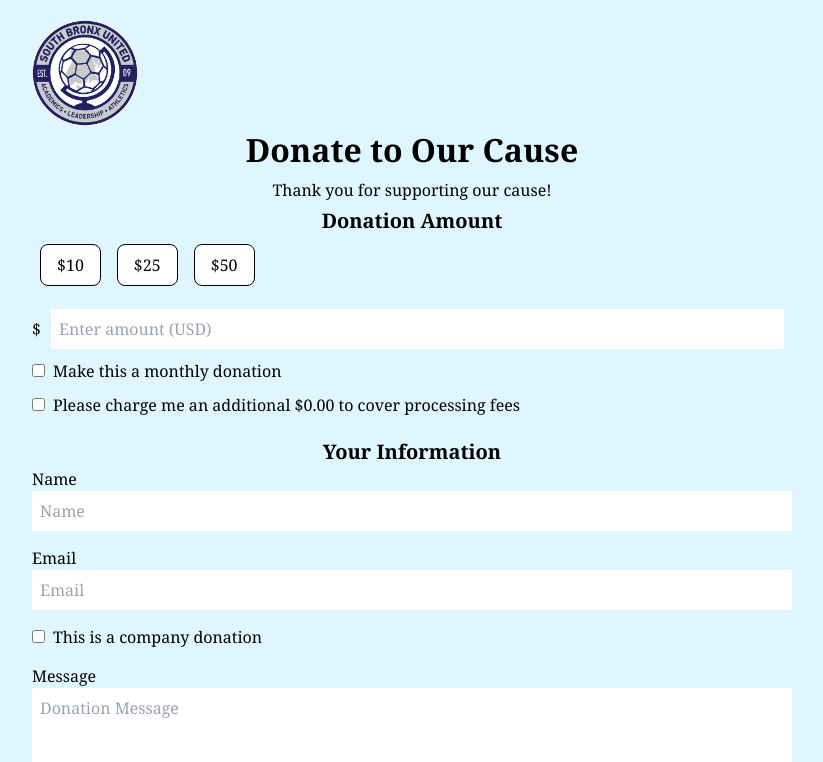
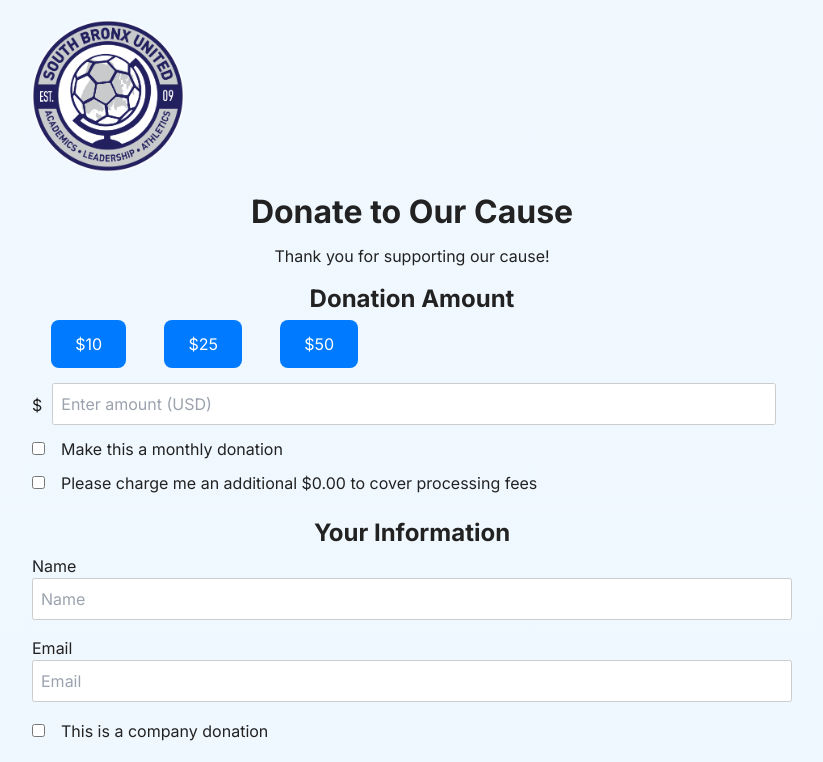
Before and after one commit to developforgood/South-Bronx-United-intern-group-4, a Next.js app in the folder clubhousecafe/: page /donation in a window 1280 px wide. Shown: the top 762 px of the page, without its empty margins (228-1051 px from the left). Built offline with nearby package versions, Linux system fonts and the light colour scheme.

Commit message:
styling done!

```diff
--- a/clubhousecafe/src/app/globals.css
+++ b/clubhousecafe/src/app/globals.css
@@ -3,88 +3,107 @@
 @tailwind utilities;
 
 :root {
-  --foreground-rgb: 0, 0, 0;
-  --background-start-rgb: 224, 246, 255;
-  --background-end-rgb: 224, 246, 255;
+  --foreground-rgb: 34, 34, 34; /* Darker text for better readability */
+  --background-start-rgb: 240, 248, 255; /* Slightly lighter background for better contrast */
+  --background-end-rgb: 240, 248, 255;
+  --button-bg-color: #007bff; /* Button background color */
+  --button-text-color: #fff; /* Button text color */
 }
 
 @media (prefers-color-scheme: dark) {
   :root {
-    --foreground-rgb: 0, 0, 0;
-    --background-start-rgb: 224, 246, 255;
-    --background-end-rgb: 224, 246, 255;
+    --foreground-rgb: 255, 255, 255; /* Lighter text for dark mode */
+    --background-start-rgb: 34, 34, 34; /* Dark background for dark mode */
+    --background-end-rgb: 34, 34, 34;
+    --button-bg-color: #0056b3; /* Darker button background color for dark mode */
   }
 }
 
-html body {
+html, body {
   color: rgb(var(--foreground-rgb));
   background: linear-gradient(
       to bottom,
-      transparent,
-      rgb(var(--background-end-rgb))
-    )
-    rgb(var(--background-start-rgb));
-    /* make default font Georgia */
-    font-family: Georgia, serif !important;
+      rgba(var(--background-start-rgb), 0.8),
+      rgba(var(--background-end-rgb), 1)
+    );
+  font-family: 'Georgia', serif;
+  margin: 0; /* Ensure no margin around the body */
+  padding: 0; /* Ensure no padding around the body */
 }
 
 p {
-  /* center text and make it wrap */
   text-align: center;
   white-space: pre-wrap;
-  /* add padding to top and bottom */
-  padding: 0.25rem 0;
+  padding: 0.5rem 0; /* Increased padding for better spacing */
+  line-height: 1.6; /* Improve readability */
 }
 
 h1 {
-  /* center it and bold it */
   text-align: center;
   font-weight: bold;
-  /* make it a little bigger */
-  font-size: 2rem;
+  font-size: 2rem; /* Increased size for emphasis */
+  margin: 0rem 0; /* Add spacing around header */
 }
 
 h2 {
-  /* center it and bold it */
   text-align: center;
   font-weight: bold;
-  /* make it a little bigger */
-  font-size: 1.25rem;
+  font-size: 1.5rem; /* Slightly larger than before */
+  margin: 0.2rem 0; /* Add spacing around header */
 }
 
 h3 {
-  /* center it and bold it */
   font-weight: bold;
-  /* make it a little bigger */
-  font-size: 1rem;
+  font-size: 1.1rem; /* Slightly larger for better readability */
+  margin: 0.1rem 0; /* Add spacing around header */
 }
 
 button {
-  /* make buttons look pretty and align them horizontally and center them */
-  padding: 0.5rem 1rem;
+  padding: 0.75rem 1.5rem; /* Slightly increased padding */
   border-radius: 0.5rem;
   display: inline-block;
-  margin: 0 auto;
-  /* give them a black border, rounded edges, and fill background with white */
-  border: 1px solid rgb(var(--foreground-rgb));
-  background: white;
-  /* center buttons in screen and space them out */
+  border: none;
+  background: var(--button-bg-color);
+  color: var(--button-text-color);
   text-align: center;
-  margin: 0.5rem;
+  cursor: pointer;
+  transition: background-color 0.3s ease; /* Smooth transition for hover effect */
+  font-size: 1rem; /* Increased font size for better readability */
+  margin: 0rem 1.2rem;
+}
+
+button:hover {
+  background: darken(var(--button-bg-color), 10%); /* Slightly darker on hover */
 }
 
 .logo {
-
-  width: 15%;
-  height: auto; /* Maintain aspect ratio */
-  /* add padding to right side */
-  padding-right: 0.5rem;
-
+  width: 20%; /* Increased size for better visibility */
+  height: auto;
+  margin-bottom: 1rem; /* Add space below the logo */
 }
 
-input {
-  /* make input fields look pretty */
-  margin-right: 0.5rem;
+input, select, textarea {
+  padding: 0.1rem;
+  margin-bottom: 0.1rem; /* Add space below inputs */
+  margin-right: 1rem;
+  border-radius: 0.15rem;
+  border: 1px solid #ccc; /* Light border for inputs */
+  font-size: 1rem; /* Adjust font size for better readability */
+}
+
+input:focus, select:focus, textarea:focus {
+  border-color: var(--button-bg-color); /* Highlight border on focus */
+  outline: none; /* Remove default focus outline */
+}
+
+ul {
+  list-style-type: disc; /* Ensures bullet points are displayed */
+  margin: 0;
+  padding-left: 1.25rem; /* Adds space to the left of the list for bullets */
+}
+
+li {
+  margin-bottom: 0.1rem; /* Adds space between list items */
 }
 
 @layer utilities {
```
